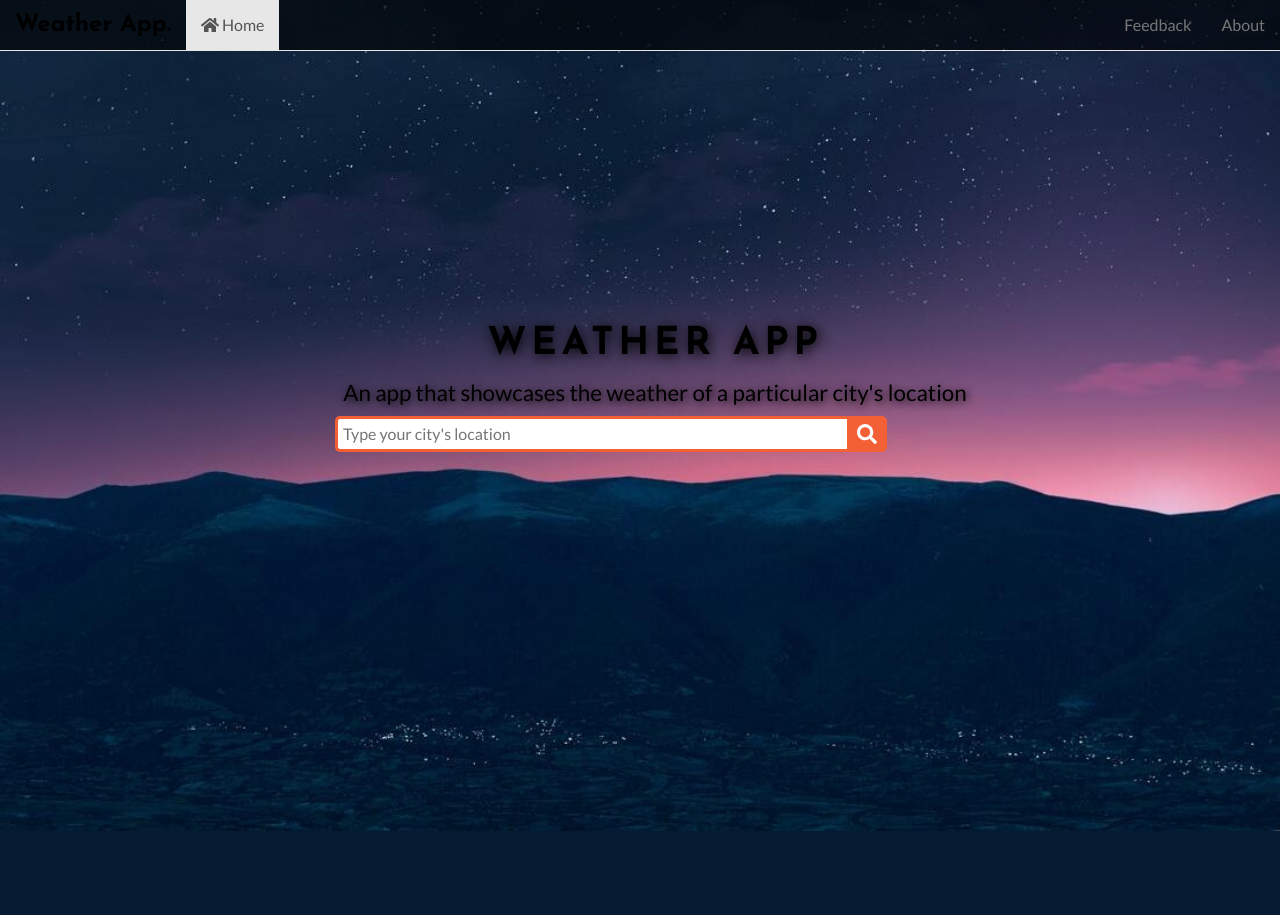
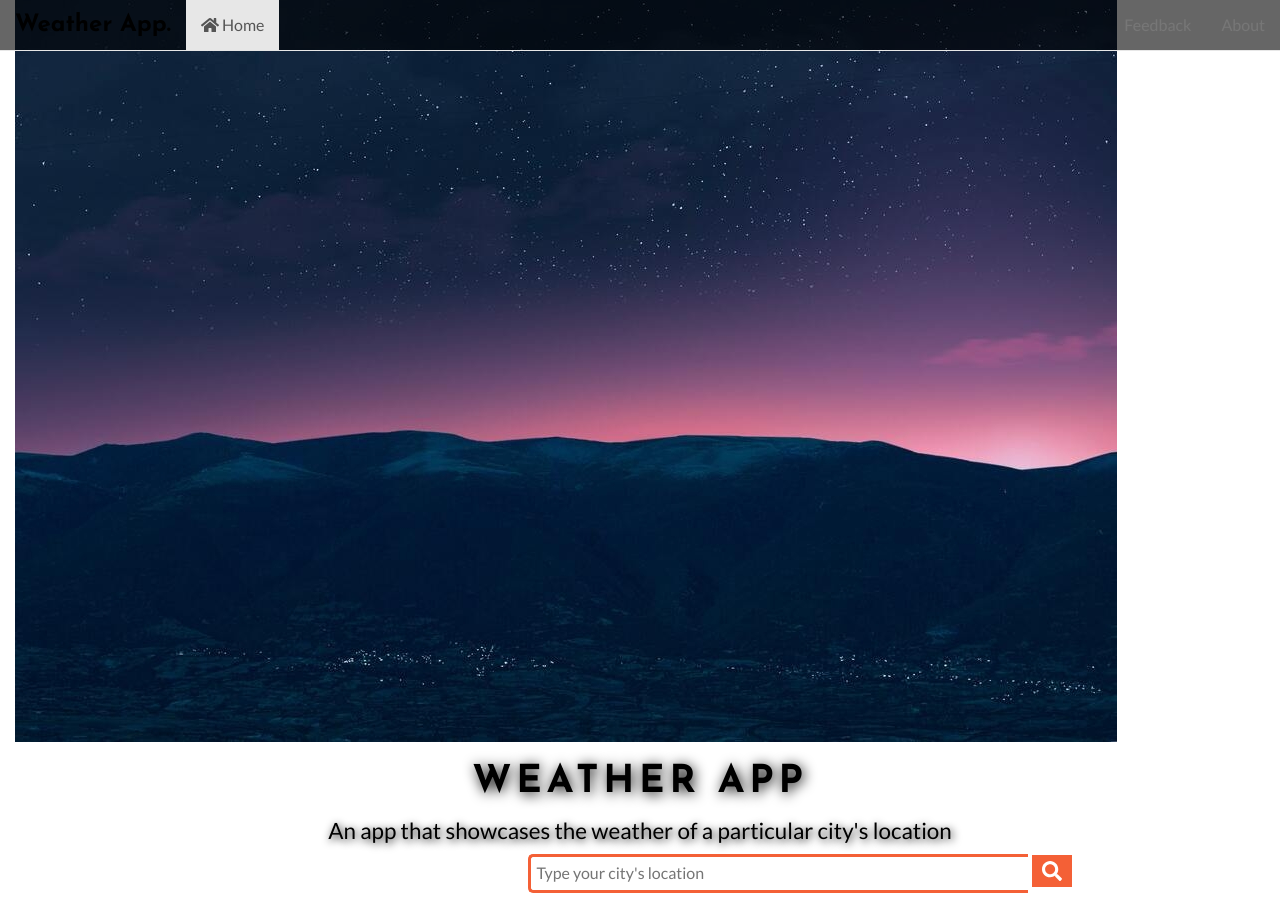
Before and after one commit to Brayoh-ux/Weather-App, a Flask app: page / in a window 1280 px wide. Before the commit the page ends 831 px from the top, so only its background shows below. Run offline with Flask 2, Linux system fonts and the light colour scheme; data that the repository does not hold is empty; some libraries are stand-ins or nearby versions.

Commit message:
cutoms tylings

```diff
--- a/app/static/css/styles.css
+++ b/app/static/css/styles.css
@@ -6,26 +6,26 @@ html,
 body {
     scroll-behavior: smooth;
     color: black;
-    margin: 0;
-    height: 100%;
-    width: 100%;
+    /* margin: 0; */
+    /* height: 100%; */
+    /* width: 100%; */
     font-family: 'Lato', sans-serif;
     font-size: medium;
-    overflow: hidden;
+    /* overflow: hidden; */
 }
 
-img {
-    min-height: 100%;
-    min-width: 100%;
-    height: auto;
-    width: auto;
-    position: absolute;
-    top: -100%;
+/* .img { */
+    /* min-height: 100%; */
+    /* min-width: 100%; */
+    /* height: auto;
+    width: auto; */
+    /* position: absolute; */
+    /* top: -100%;
     bottom: -100%;
     left: -100%;
     right: -100%;
     margin: auto;
-}
+} */
 
 .navbar {
     background: rgba(0, 0, 0, 0.6) !important;
@@ -40,11 +40,11 @@ img {
 }
 
 .caption {
-    width: 100%;
-    max-width: 100%;
-    position: absolute;
-    top: 38%;
-    z-index: 1;
+    /* width: 100%; */
+    /* max-width: 100%; */
+    /* position: absolute; */
+    /* top: 38%; */
+    /* z-index: 1; */
     color: white;
 }
 
@@ -66,21 +66,22 @@ img {
     text-transform: none;
 }
 
-.search {
-    width: 100%;
-    position: relative;
-    display: flex;
-}
+/* .search { */
+    /* width: 100%; */
+    /* position: relative; */
+    /* display: flex; */
+/* } */
 
 .searchTerm {
-    width: 100%;
+    /* width: 40%; */
     border: 3px solid #F46036;
     border-right: none;
     padding: 5px;
-    height: 36px;
+    /* height: 36px; */
     border-radius: 5px 0 0 5px;
     outline: none;
     color: #B5CA8D;
+
 }
 
 .searchTerm:focus {
@@ -89,21 +90,12 @@ img {
 
 .searchButton {
     width: 40px;
-    height: 36px;
+    /* height: 36px; */
     border: 1px solid #F46036;
     background: #F46036;
     text-align: center;
     color: #fff;
-    border-radius: 0 5px 5px 0;
+    /* border-radius: 0 5px 5px 0; */
     cursor: pointer;
     font-size: 20px;
 }
-
-/*Resize the wrap to see the search bar change!*/
-.wrap {
-    width: 30%;
-    position: absolute;
-    top: 120%;
-    left: 50%;
-    transform: translate(-50%, -50%);
-}
--- a/manage.py
+++ b/manage.py
@@ -1,10 +1,10 @@
 from app import create_app
-from flask_script import Manager, Server
+# from flask_script import Manager, Server
 
 app= create_app('development')
 
-manager=Manager(app)
-manager.add_command('server', Server)
+# manager=Manager(app)
+# manager.add_command('server', Server)
 
 if __name__=='__main__':
-    manager.run()
+    app.run()
```
Also changed, not shown: app/weather.db (added), weather.db (added).
